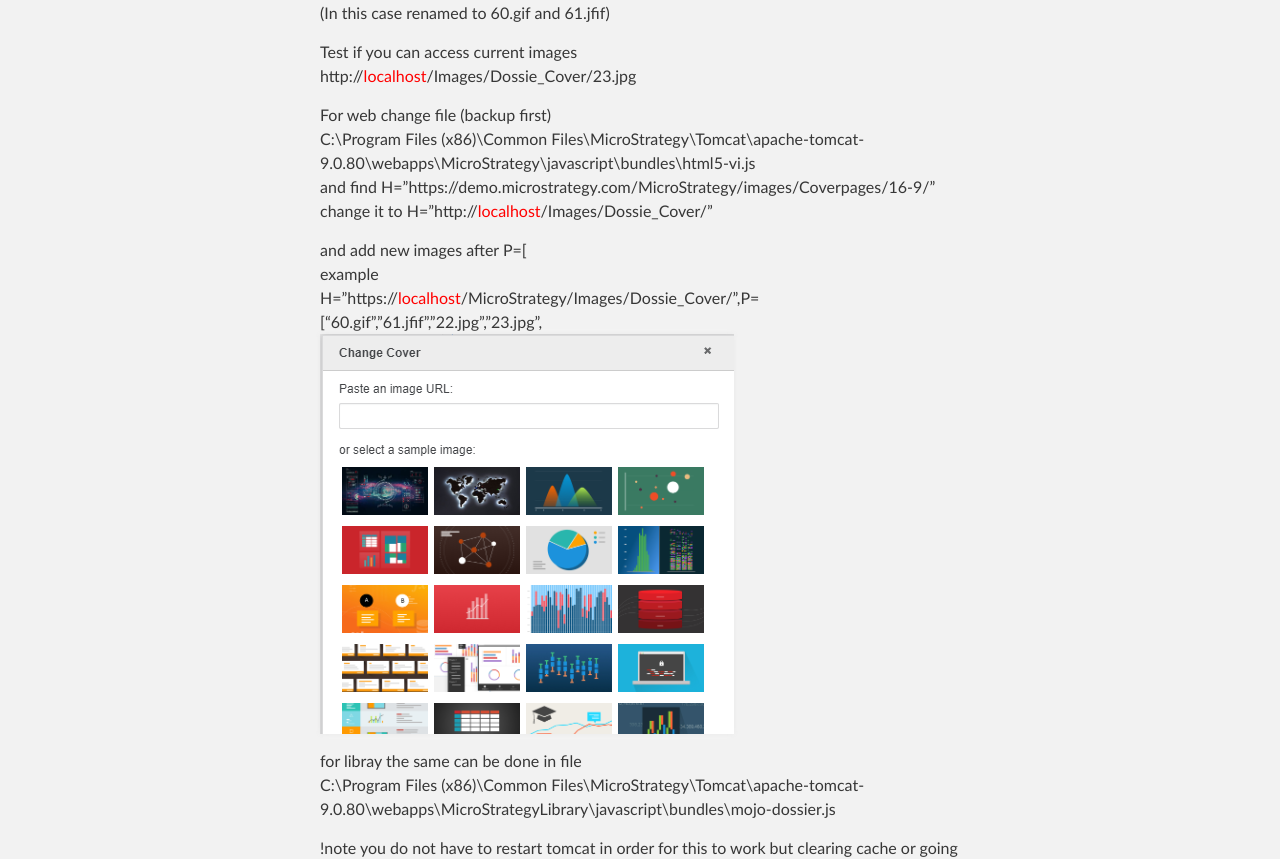
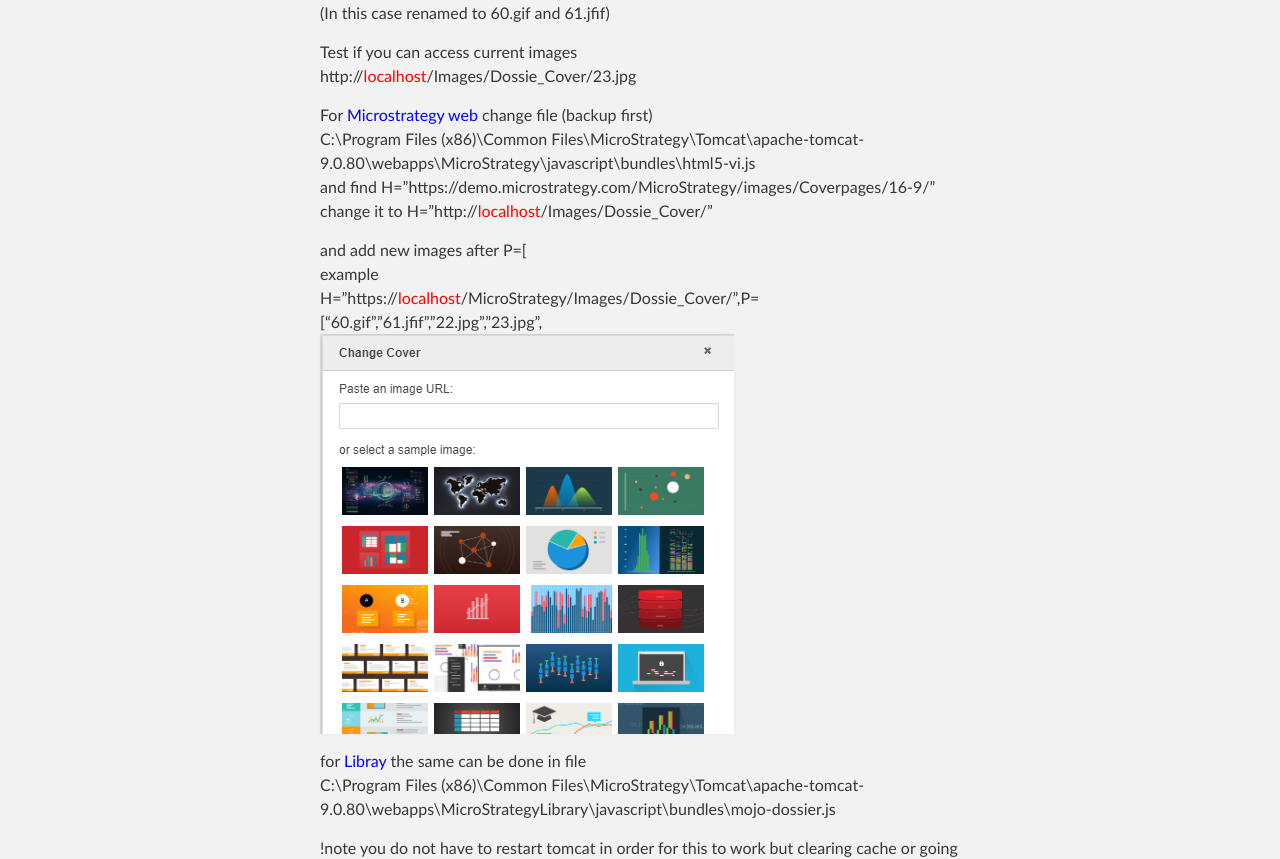
Before and after one commit to kl82slo/kl82slo.github.io, a Jekyll site: the page built from _posts/2023-11-01-0015 Microstrategy add images to dossie selection.md, in a window 1280 px wide. Shown: the part 1208-2067 px from the top of the page. Built offline with Jekyll 4.4.1, drawn with Linux system fonts in a browser that asks for light colours.

Commit message:
Update 2023-11-01-0015 Microstrategy add images to dossie selection.md

```diff
--- a/_posts/2023-11-01-0015 Microstrategy add images to dossie selection.md
+++ b/_posts/2023-11-01-0015 Microstrategy add images to dossie selection.md
@@ -28,7 +28,7 @@
 Test if you can access current images <br />
 http://<font color='red'>localhost</font>/Images/Dossie_Cover/23.jpg
 
-For web change file (backup first) <br />
+For <font color='blue'>Microstrategy web</font> change file (backup first) <br />
 C:\Program Files (x86)\Common Files\MicroStrategy\Tomcat\apache-tomcat-9.0.80\webapps\MicroStrategy\javascript\bundles\html5-vi.js <br />
 and find H="https://demo.microstrategy.com/MicroStrategy/images/Coverpages/16-9/" <br />
 change it to H="http://<font color='red'>localhost</font>/Images/Dossie_Cover/"
@@ -38,7 +38,7 @@
 H="https://<font color='red'>localhost</font>/MicroStrategy/Images/Dossie_Cover/",P=["60.gif","61.jfif","22.jpg","23.jpg", <br />
 ![Cover2](/img/20231101_0015/s2.png)
 
-for libray the same can be done in file <br />
+for <font color='blue'>Libray</font> the same can be done in file <br />
 C:\Program Files (x86)\Common Files\MicroStrategy\Tomcat\apache-tomcat-9.0.80\webapps\MicroStrategyLibrary\javascript\bundles\mojo-dossier.js
 
 !note you do not have to restart tomcat in order for this to work but clearing cache or going incognito is a must.
```
